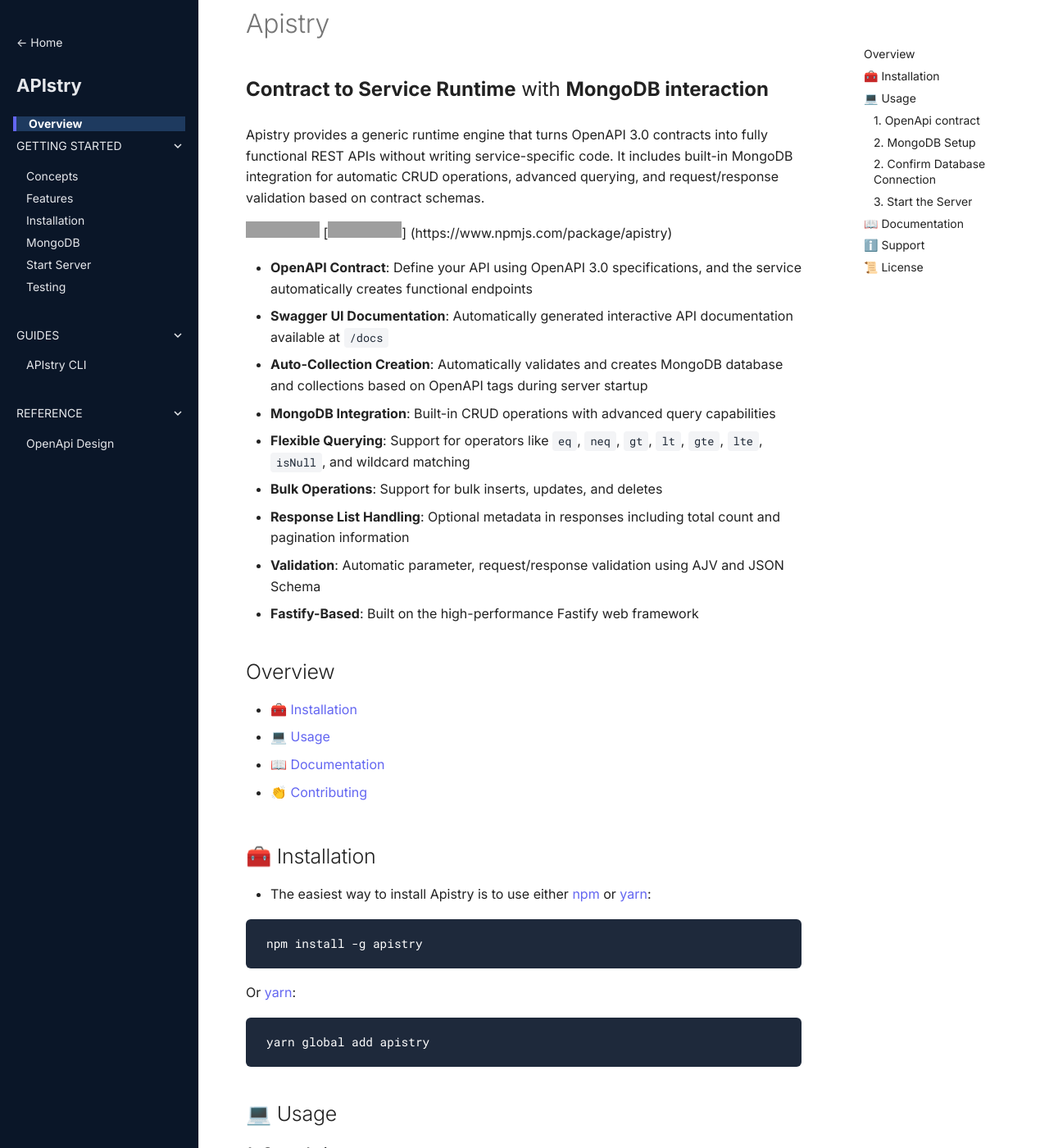
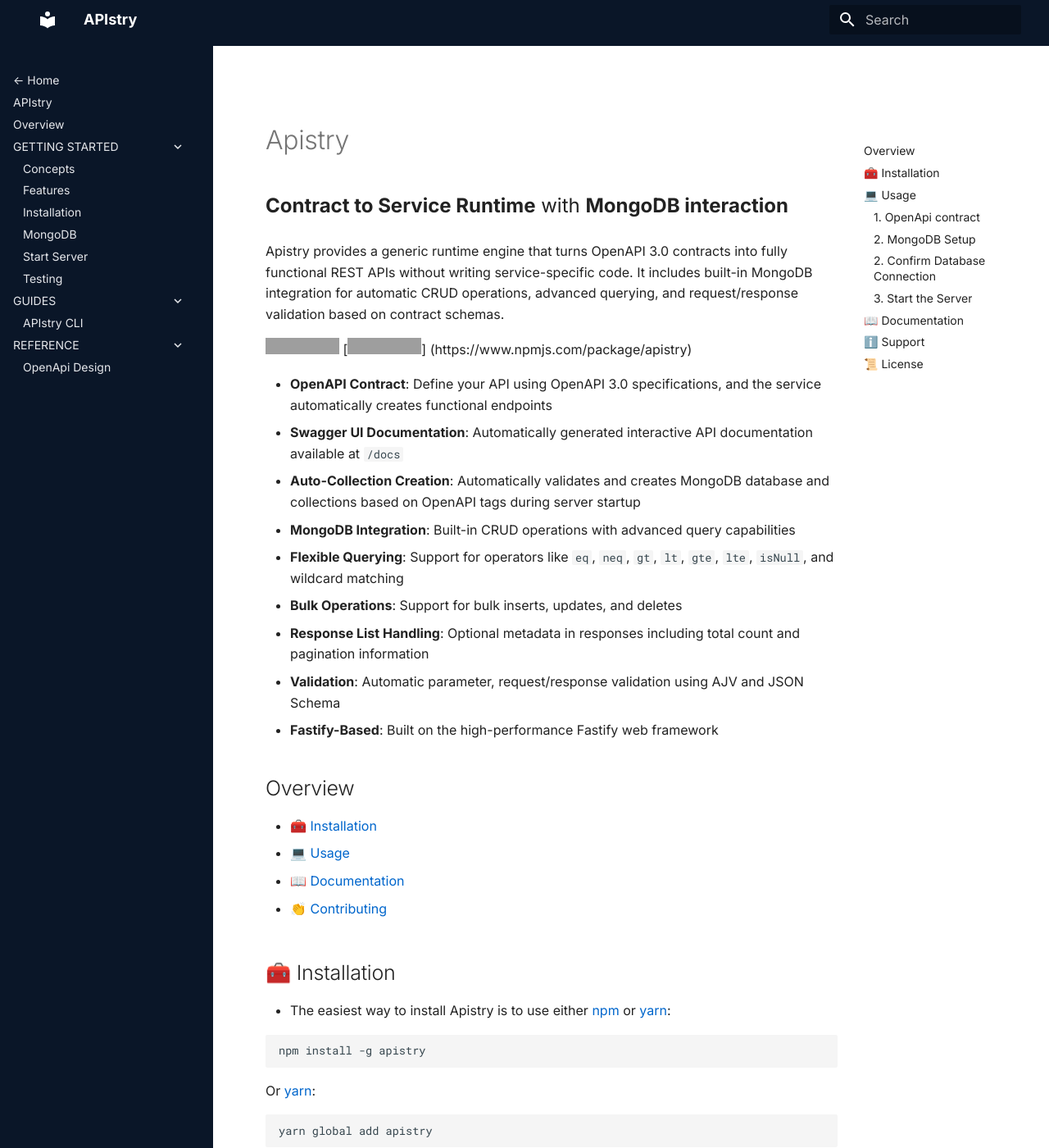
Before and after one commit to apitapestry/apistry, an MkDocs documentation site: the page built from docs/README.md, in a window 1280 px wide and 1400 px high. Shown: the whole window at 82% size. Built offline with MkDocs 1.6.1 and Material for MkDocs 9.7.7, drawn with Linux system fonts in a browser that asks for light colours; grey boxes are pictures that could not be loaded.

Commit message:
Update docs

```diff
--- a/docs/css/custom.css
+++ /dev/null
@@ -1,160 +0,0 @@
-/* === Custom color palette: #0066CC (Deep Azure Blue) === */
-
-/* Light mode */
-[data-md-color-scheme="default"] {
-    --md-primary-fg-color:        #0066CC; /* main brand blue */
-    --md-primary-fg-color--light: #3385D6; /* hover, tabs */
-    --md-primary-fg-color--dark:  #004C99; /* darkened variant */
-
-    --md-accent-fg-color:         #00AEEF; /* vivid cyan accent */
-    --md-default-bg-color:        #FFFFFF; /* background */
-    --md-default-fg-color:        #222222; /* body text */
-}
-
-/* Dark mode */
-[data-md-color-scheme="slate"] {
-    --md-primary-fg-color:        #3399FF; /* brightened for contrast */
-    --md-primary-fg-color--light: #66B2FF;
-    --md-primary-fg-color--dark:  #1A75D1;
-
-    --md-accent-fg-color:         #33CCFF; /* highlight on hover */
-    --md-default-bg-color:        #0E1A27; /* deep navy background */
-    --md-default-fg-color:        #E0E6ED; /* light gray text */
-}
-
-/* Hide site title in the sidebar nav */
-.md-nav__title {
-    display: none;
-}
-
-/* Full-width layout overrides */
-.md-grid,
-.md-main__inner,
-.md-main__inner > .md-content,
-.md-content,
-.md-content__inner,
-.md-typeset {
-  max-width: none !important;
-  width: 100% !important;
-}
-
-/* Ensure container spans full browser width */
-.md-container {
-  max-width: 100% !important;
-  width: 100% !important;
-}
-
-/* Remove default side padding Material adds to content area */
-.md-content .md-content__inner {
-  margin: 0 !important;
-  padding: 0 2rem !important; /* keep some readable horizontal padding */
-  width: 100% !important;
-}
-
-/* Stretch tables horizontally (optional) */
-.md-typeset table {
-  width: 100%;
-}
-
-/* Allow code blocks to use full width */
-.md-typeset pre,
-.md-typeset .highlight {
-  max-width: none !important;
-}
-
-/* Remove header/search row completely */
-.md-header { display: none !important; }
-/* Remove top offset reserved for header so sidebar starts at very top */
-.md-sidebar { top: 0 !important; }
-/* Adjust sticky positioning when header would have lifted */
-.md-header--lifted ~ .md-container .md-sidebar { top: 0 !important; }
-
-/* Layout: keep sidebars their current size but expand middle content */
-:root {
-  --apistry-sidebar-width: 12.1rem; /* matches built theme sidebar */
-  --apistry-secondary-width: 12.1rem; /* right page nav width */
-}
-
-/* Scope to main grid used for content */
-html body .md-main__inner.md-grid {
-  display: flex !important;
-  gap: 1rem !important;
-  margin: 0 !important;
-  max-width: none !important;
-  width: 100% !important;
-}
-
-/* Fix sidebars widths and prevent them from shrinking */
-html body .md-sidebar--primary {
-  width: var(--apistry-sidebar-width) !important;
-  flex: 0 0 var(--apistry-sidebar-width) !important;
-}
-html body .md-sidebar--secondary {
-  width: var(--apistry-secondary-width) !important;
-  flex: 0 0 var(--apistry-secondary-width) !important;
-}
-
-/* Option B (revised): let content flex but cap its max width so it doesn't overlap the secondary sidebar */
-html body .md-content {
-  flex: 1 1 auto !important;
-  width: auto !important;
-  /* subtract both sidebars and the flex gap space (2 * 1rem) from viewport */
-  max-width: calc(100vw - var(--apistry-sidebar-width) - var(--apistry-secondary-width) - 2rem) !important;
-  box-sizing: border-box !important;
-}
-
-/* Ensure correct visual order: primary (left), content (center), secondary (right) */
-html body .md-sidebar--primary { order: 0 !important; }
-html body .md-content { order: 1 !important; }
-html body .md-sidebar--secondary { order: 2 !important; }
-
-/* Make sure the secondary sidebar is visible and sits above content if needed */
-html body .md-sidebar--secondary {
-  position: sticky !important;
-  top: 2.4rem !important; /* match theme's sticky offset */
-  height: calc(100vh - 2.4rem) !important;
-  overflow: auto !important;
-  align-self: flex-start !important;
-  display: block !important;
-  z-index: 40 !important;
-}
-
-/* Make sure flex children align to the top and don't stretch unexpectedly */
-html body .md-main__inner.md-grid {
-  align-items: flex-start !important;
-}
-
-/* When using absolute calc-based width, ensure no overlap by adding a small right margin to content */
-html body .md-content {
-  /* keep existing calc sizing, but ensure it doesn't push under the secondary */
-  margin-right: 0 !important;
-}
-
-/* Prevent the content from overlapping the secondary sidebar */
-html body .md-content {
-  overflow: visible !important;
-}
-
-/* Responsive: fall back to natural flex behavior on narrower screens so nothing overflows */
-@media (max-width: 1200px) {
-  html body .md-content {
-    flex: 1 1 auto !important;
-    width: auto !important;
-    max-width: none !important;
-  }
-
-  html body .md-sidebar--primary,
-  html body .md-sidebar--secondary,
-  html body .md-content { order: 0 !important; }
-}
-
-/* Ensure inner content uses full width available inside the content column */
-html body .md-content > .md-content__inner {
-  margin: 0 !important;
-  padding: 0 2rem !important;
-  max-width: none !important;
-  width: 100% !important;
-}
-
-/* If the top-level md-grid still centers via margins, remove it */
-html body .md-grid { margin-left: 0 !important; margin-right: 0 !important; }
--- /dev/null
+++ b/docs/css/extra.css
@@ -0,0 +1,211 @@
+/* ============================================================
+   APISTRY.CSS — Unified styling for MkDocs Material
+   Includes:
+   - Color palette (light & dark mode)
+   - Desktop layout with fixed sidebar
+   - Mobile-responsive behavior (hamburger restored)
+   - Homepage hero background + typography
+   ============================================================ */
+
+/* ------------------------------------------------------------
+   COLOR PALETTE — Light / Dark theme variables
+   ------------------------------------------------------------ */
+
+/* Light mode */
+[data-md-color-scheme="default"] {
+    --md-primary-fg-color:        #0066CC;
+    --md-primary-fg-color--light: #3385D6;
+    --md-primary-fg-color--dark:  #004C99;
+
+    --md-accent-fg-color:         #00AEEF;
+    --md-default-bg-color:        #FFFFFF;
+    --md-default-fg-color:        #222222;
+}
+
+/* Dark mode */
+[data-md-color-scheme="slate"] {
+    --md-primary-fg-color:        #3399FF;
+    --md-primary-fg-color--light: #66B2FF;
+    --md-primary-fg-color--dark:  #1A75D1;
+
+    --md-accent-fg-color:         #33CCFF;
+    --md-default-bg-color:        #0E1A27;
+    --md-default-fg-color:        #E0E6ED;
+}
+
+/* Match Header color to left sidebar */
+.md-header {
+    background-color: var(--apistry-sidebar-bg) !important;
+    box-shadow: none !important;   /* Remove Material's drop shadow */
+}
+
+/* Remove “Material for MkDocs” label in left sidebar */
+.md-nav__title {
+    display: none;
+}
+
+/* ------------------------------------------------------------
+   LAYOUT — Desktop and Mobile behavior
+   ------------------------------------------------------------ */
+
+:root {
+    --apistry-leftnav-width: 260px;
+    --apistry-header-height: 56px;
+    --apistry-sidebar-bg: #0a1628;
+    --apistry-accent: #6366f1;
+}
+
+/* -----------------------
+   DESKTOP (>= 960px)
+   ----------------------- */
+@media (min-width: 960px) {
+
+    /* Keep header visible so mobile hamburger works */
+    .md-header {
+        height: var(--apistry-header-height);
+    }
+
+    /* Fixed sidebar on desktop only */
+    .md-sidebar--primary {
+        position: fixed;
+        top: var(--apistry-header-height);
+        left: 0;
+        width: var(--apistry-leftnav-width);
+        height: calc(100vh - var(--apistry-header-height));
+        overflow: auto;
+        background: var(--apistry-sidebar-bg);
+        color: #ffffff;
+        z-index: 50;
+    }
+
+    .md-sidebar--primary .md-nav__link {
+        color: #e5e7eb;
+    }
+
+    /* Main content area shifted right */
+    .md-main {
+        margin-left: var(--apistry-leftnav-width);
+        padding-top: var(--apistry-header-height);
+    }
+
+    .md-content {
+        max-width: none;
+    }
+
+    /* Hide right sidebar on desktop unless used */
+    .md-sidebar--secondary {
+        display: none;
+    }
+}
+
+/* -----------------------
+   MOBILE (< 960px)
+   ----------------------- */
+@media (max-width: 959px) {
+
+    .md-header {
+        display: block !important;
+        position: fixed !important;
+        top: 0;
+        left: 0;
+        right: 0;
+        z-index: 100;
+    }
+
+    .md-sidebar--primary {
+        position: static !important;
+        width: 100% !important;
+        height: auto !important;
+        background: var(--apistry-sidebar-bg);
+    }
+
+    .md-main {
+        margin-left: 0 !important;
+        padding-top: var(--apistry-header-height) !important;
+    }
+
+    .md-sidebar--secondary {
+        display: none !important;
+    }
+}
+
+/* ------------------------------------------------------------
+   CONTENT STYLING — Safe defaults
+   ------------------------------------------------------------ */
+
+.md-typeset table {
+    width: 100%;
+}
+
+.md-typeset pre,
+.md-typeset .highlight {
+    max-width: 100%;
+}
+
+.md-content > .md-content__inner {
+    padding: 0 2rem;
+    width: 100%;
+    box-sizing: border-box;
+}
+
+/* ------------------------------------------------------------
+   HOMEPAGE HERO — Background image, fade, typography
+   ------------------------------------------------------------ */
+
+/* Apply background only on pages containing #homepage-hero */
+.md-content article:has(#homepage-hero)::before {
+    content: "";
+    position: fixed;
+    top: 0;
+    left: 0;
+    width: 100%;
+    height: 66.67vh;
+    background: url("../images/techgalaxy.jpg") no-repeat center top;
+    background-size: cover;
+    z-index: -2;
+    pointer-events: none;
+}
+
+/* Gradient fade into page background */
+.md-content article:has(#homepage-hero)::after {
+    content: "";
+    position: fixed;
+    top: 50vh;
+    left: 0;
+    width: 100%;
+    height: 16.67vh;
+    background: linear-gradient(to bottom, transparent, var(--md-default-bg-color));
+    z-index: -1;
+    pointer-events: none;
+}
+
+/* Slight white overlay under hero text */
+.md-content article:has(#homepage-hero) {
+    background: rgba(255, 255, 255, 0.85);
+    border-radius: 8px;
+    padding: 2rem;
+    position: relative;
+    z-index: 1;
+    box-shadow: 0 4px 6px rgba(0, 0, 0, 0.1);
+}
+
+/* Hero H1 */
+.md-content article:has(#homepage-hero) h1:first-of-type {
+    color: white !important;
+    font-size: 4rem !important;
+    text-align: center !important;
+    text-shadow: 2px 2px 4px rgba(0, 0, 0, 0.5);
+    margin-bottom: 0.5rem;
+}
+
+/* Hero H2 */
+.md-content article:has(#homepage-hero) h2:first-of-type {
+    color: white !important;
+    font-size: 2.5rem !important;
+    font-family: 'Georgia', 'Garamond', 'Palatino', serif !important;
+    font-style: italic;
+    font-weight: 300;
+    text-align: center !important;
+    text-shadow: 2px 2px 4px rgba(0, 0, 0, 0.5);
+    margin-top: 0.5rem;
+}
--- a/docs/css/home.css
+++ /dev/null
@@ -1,60 +0,0 @@
-/* Apply background ONLY to the homepage (index.html) */
-/* Background fills only top 2/3rds of the screen */
-/* Uses #homepage-hero as the identifier so heading text can be changed freely */
-
-/* Only apply background image on homepage - check for the homepage-hero div */
-.md-content article:has(#homepage-hero)::before {
-    content: "";
-    position: fixed;
-    top: 0;
-    left: 0;
-    width: 100%;
-    height: 66.67vh; /* Top 2/3rds of viewport height */
-    background: url("../images/techgalaxy.jpg") no-repeat center top;
-    background-size: cover;
-    z-index: -2;
-    pointer-events: none;
-}
-
-/* Add gradient fade at the bottom of the image for smooth transition */
-.md-content article:has(#homepage-hero)::after {
-    content: "";
-    position: fixed;
-    top: 50vh;
-    left: 0;
-    width: 100%;
-    height: 16.67vh; /* Fade zone */
-    background: linear-gradient(to bottom, transparent, var(--md-default-bg-color));
-    z-index: -1;
-    pointer-events: none;
-}
-
-/* Improve readability of text on top of bright backgrounds - only for homepage */
-.md-content article:has(#homepage-hero) {
-    background: rgba(255, 255, 255, 0.85); /* subtle white layer */
-    border-radius: 8px;
-    padding: 2rem;
-    box-shadow: 0 4px 6px rgba(0, 0, 0, 0.1);
-    position: relative;
-    z-index: 1;
-}
-
-/* Style the first two headings in white with larger text */
-.md-content article:has(#homepage-hero) h1:first-of-type {
-    color: white !important;
-    font-size: 4rem !important;
-    text-shadow: 2px 2px 4px rgba(0, 0, 0, 0.5);
-    margin-bottom: 0.5rem;
-    text-align: center !important;
-}
-
-.md-content article:has(#homepage-hero) h2:first-of-type {
-    color: white !important;
-    font-size: 2.5rem !important;
-    font-family: 'Georgia', 'Garamond', 'Palatino', serif !important;
-    font-style: italic;
-    font-weight: 300;
-    text-shadow: 2px 2px 4px rgba(0, 0, 0, 0.5);
-    margin-top: 0.5rem;
-    text-align: center !important;
-}
--- a/docs/css/layout.css
+++ /dev/null
@@ -1,124 +0,0 @@
-:root {
-  --apistry-leftnav-width: 260px;
-  --apistry-header-height:56px;
-  --apistry-accent:#6366f1;
-  --apistry-hover-bg:#f3f4f6;
-  --apistry-sidebar-bg:#0a1628;
-}
-
-/* Fixed primary sidebar on left - DARK THEME */
-.md-sidebar--primary {
-  position: fixed;
-  top:0;
-  left:0;
-  width: var(--apistry-leftnav-width);
-  height:100vh;
-  overflow:auto;
-  box-shadow: 0 0 0 1px rgba(0,0,0,.08), 0 2px 4px rgba(0,0,0,.06);
-  background: var(--apistry-sidebar-bg);
-  z-index:50;
-  color:#ffffff;
-}
-
-.md-sidebar--primary .md-nav { padding-top: 0; }
-.md-sidebar--primary .md-nav__list { padding-bottom:2rem; padding-top: 0.5rem; }
-.md-sidebar--primary .md-nav__link { color:#e5e7eb; }
-
-/* Larger font for Apistry main nav item */
-.md-sidebar--primary > .md-sidebar__scrollwrap > .md-sidebar__inner > .md-nav--primary > .md-nav__list > .md-nav__item:nth-child(2) > .md-nav__link {
-  font-size: 1.1rem;
-  font-weight: 700;
-  padding-top: .75rem;
-  padding-bottom: .75rem;
-}
-
-/* Scrollbar styling for dark sidebar */
-.md-sidebar--primary::-webkit-scrollbar { width:10px; }
-.md-sidebar--primary::-webkit-scrollbar-track { background:transparent; }
-.md-sidebar--primary::-webkit-scrollbar-thumb { background:#374151; border-radius:6px; }
-.md-sidebar--primary::-webkit-scrollbar-thumb:hover { background:#4b5563; }
-
-/* Hide the header bar completely */
-.md-header {
-  display: none;
-}
-
-/* Main content position right of sidebar (no header) */
-.md-main { margin-left: var(--apistry-leftnav-width); padding-top: 0; }
-.md-content { margin-left:0; max-width: none; }
-.md-sidebar--secondary { padding-top: 0; width: 0; }
-
-/* Active nav styling for dark sidebar */
-.md-sidebar--primary .md-nav__item .md-nav__link {
-  border-left:4px solid transparent;
-  transition:background .15s,border-color .15s,color .15s;
-}
-.md-sidebar--primary .md-nav__item .md-nav__link:hover {
-  background:#1e293b;
-  color:#ffffff;
-}
-.md-sidebar--primary .md-nav__item .md-nav__link--active {
-  background:#1e3a5f;
-  border-left-color:#6366f1;
-  color:#ffffff;
-  font-weight:600;
-  padding-left: .75rem;
-}
-.md-sidebar--primary .md-nav__item .md-nav__link--active:hover {
-  background:#2d4a73;
-}
-
-/* Section headings styling for dark sidebar */
-.md-sidebar--primary .md-nav__item--section > .md-nav__link {
-  font-size:.65rem;
-  letter-spacing:.08em;
-  font-weight:600;
-  color:#9ca3af;
-}
-
-/* Focus styles accessibility */
-.md-nav__item .md-nav__link:focus {
-  outline:2px solid var(--apistry-accent);
-  outline-offset:2px;
-}
-
-/* Code blocks + inline code subtle style alignment */
-.md-typeset code { background:#f3f4f6; padding:.15rem .35rem; border-radius:4px; color:#1f2937; }
-.md-typeset pre code { background:transparent; padding:0; color:#ffffff; }
-.md-typeset pre { background:#1e293b; color:#ffffff; border-radius:6px; padding:1rem 1.25rem; font-size:.85rem; }
-
-/* Tables */
-.md-typeset table { border-collapse:collapse; }
-.md-typeset table th, .md-typeset table td { border:1px solid #e5e7eb; padding:.5rem .75rem; }
-.md-typeset table th { background:#f9fafb; }
-
-/* Links */
-.md-typeset a { color: var(--apistry-accent); }
-.md-typeset a:hover { text-decoration:underline; }
-.md-typeset a:focus { outline:2px solid var(--apistry-accent); outline-offset:2px; }
-
-/* Dark mode adjustments (for slate theme toggle) */
-[data-md-color-scheme="slate"] .md-header {
-  background:#1f2937;
-  box-shadow:0 0 0 1px rgba(255,255,255,.08), 0 1px 3px rgba(0,0,0,.6);
-}
-[data-md-color-scheme="slate"] .md-sidebar--primary {
-  background:#050d1a;
-  box-shadow:0 0 0 1px rgba(255,255,255,.05), 0 2px 4px rgba(0,0,0,.6);
-}
-[data-md-color-scheme="slate"] .md-sidebar--primary .md-nav__item .md-nav__link--active {
-  background:#0f1f35;
-}
-[data-md-color-scheme="slate"] .md-typeset pre { background:#0f172a; }
-[data-md-color-scheme="slate"] .md-typeset code { background:#1e293b; }
-[data-md-color-scheme="slate"] .md-sidebar--primary .md-nav__item .md-nav__link:hover {
-  background:#0d1826;
-}
-
-/* Responsive revert */
-@media (max-width: 960px) {
-  .md-sidebar--primary { position: static; width:100%; height:auto; box-shadow:none; }
-  .md-header { display: none; }
-  .md-main { margin-left:0; padding-top: 0; }
-  .md-sidebar--secondary { margin-left:0; padding-top: 0; }
-}
--- a/mkdocs.yml
+++ b/mkdocs.yml
@@ -6,7 +6,7 @@ copyright: '©2025 API Tapestry. All rights reserved.'
 
 nav:
   - "<- Home": https://www.apitapestry.net
-  - APIstry: apistry.md
+  - APIstry: https://www.apitapestry.net/apistry
   - Overview: README.md
   - GETTING STARTED:
       - Concepts: concepts.md
@@ -40,6 +40,13 @@ theme:
     code: Roboto Mono
 
 extra_css:
-  - css/custom.css
-  - css/home.css
-  - css/layout.css
+  - css/extra.css
+#
+##HIDE SEARCH BAR (desktop + mobile)
+#.md-header__option.md-search {
+#  display: none !important;
+#}
+#
+#.md-search {
+#  display: none !important;
+#}
```
